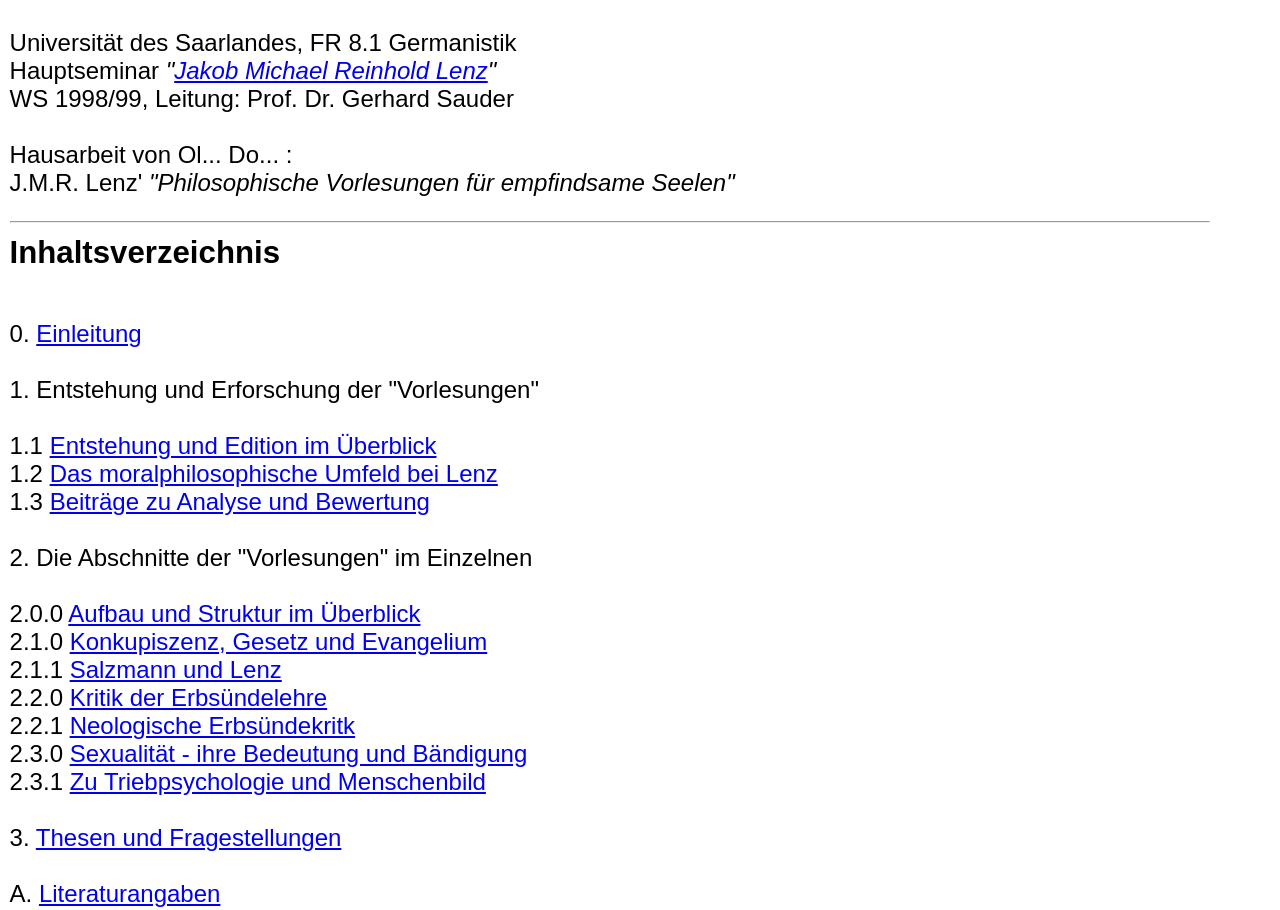
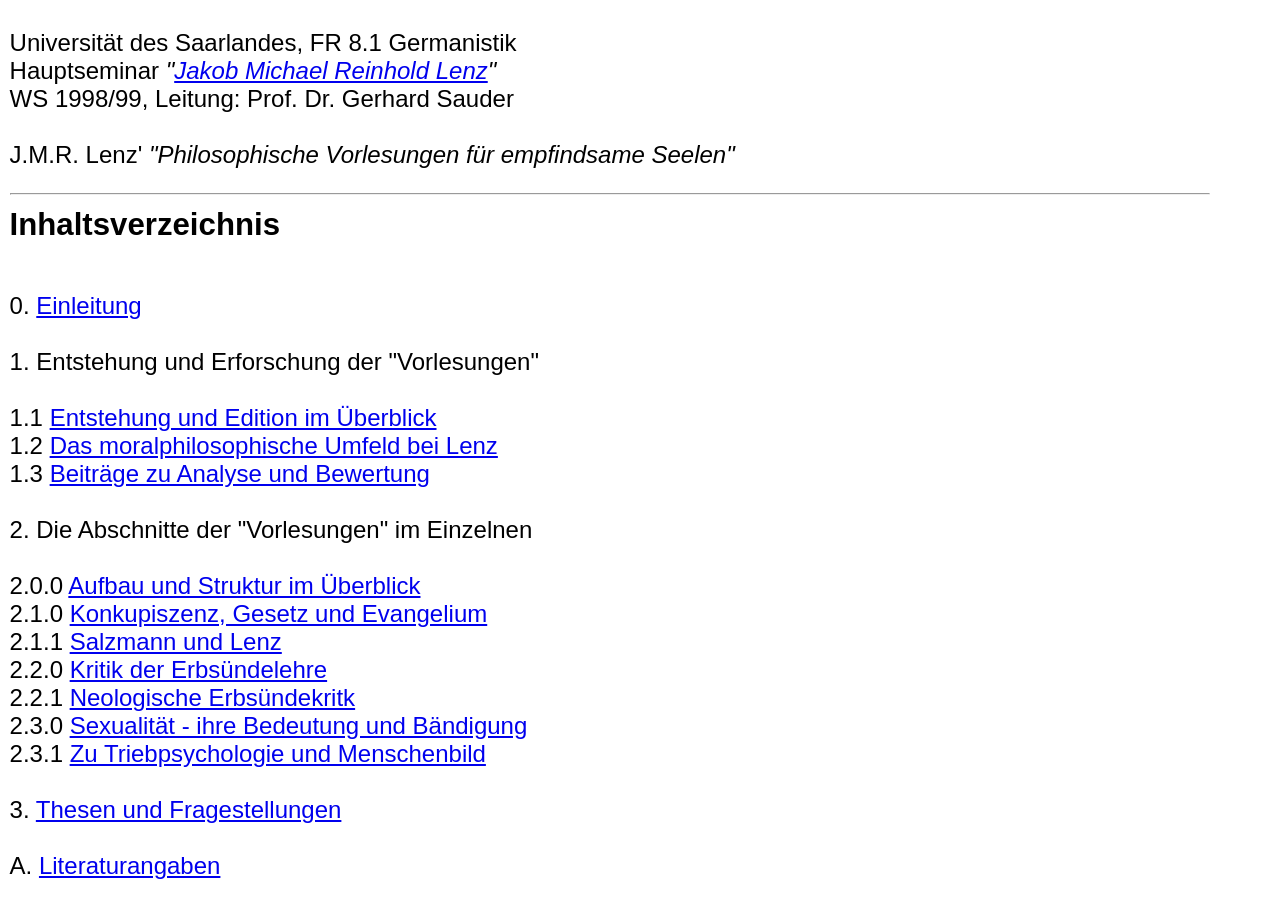
Before and after one commit to oldo-org/website, a plain HTML site: page write/scholar/philvorl.html in a window 1280 px wide. Shown: the top 910 px of the page. Drawn offline with Linux system fonts and the light colour scheme.

Commit message:
More cleanup

```diff
--- a/write/scholar/philvorl.html
+++ b/write/scholar/philvorl.html
@@ -16,8 +16,6 @@
       </cite>
       <br>
       WS 1998/99, Leitung: Prof. Dr. Gerhard Sauder<br>
-      <br>
-      Hausarbeit von Ol... Do... :
       <br>
       J.M.R. Lenz'
       <cite>
```
